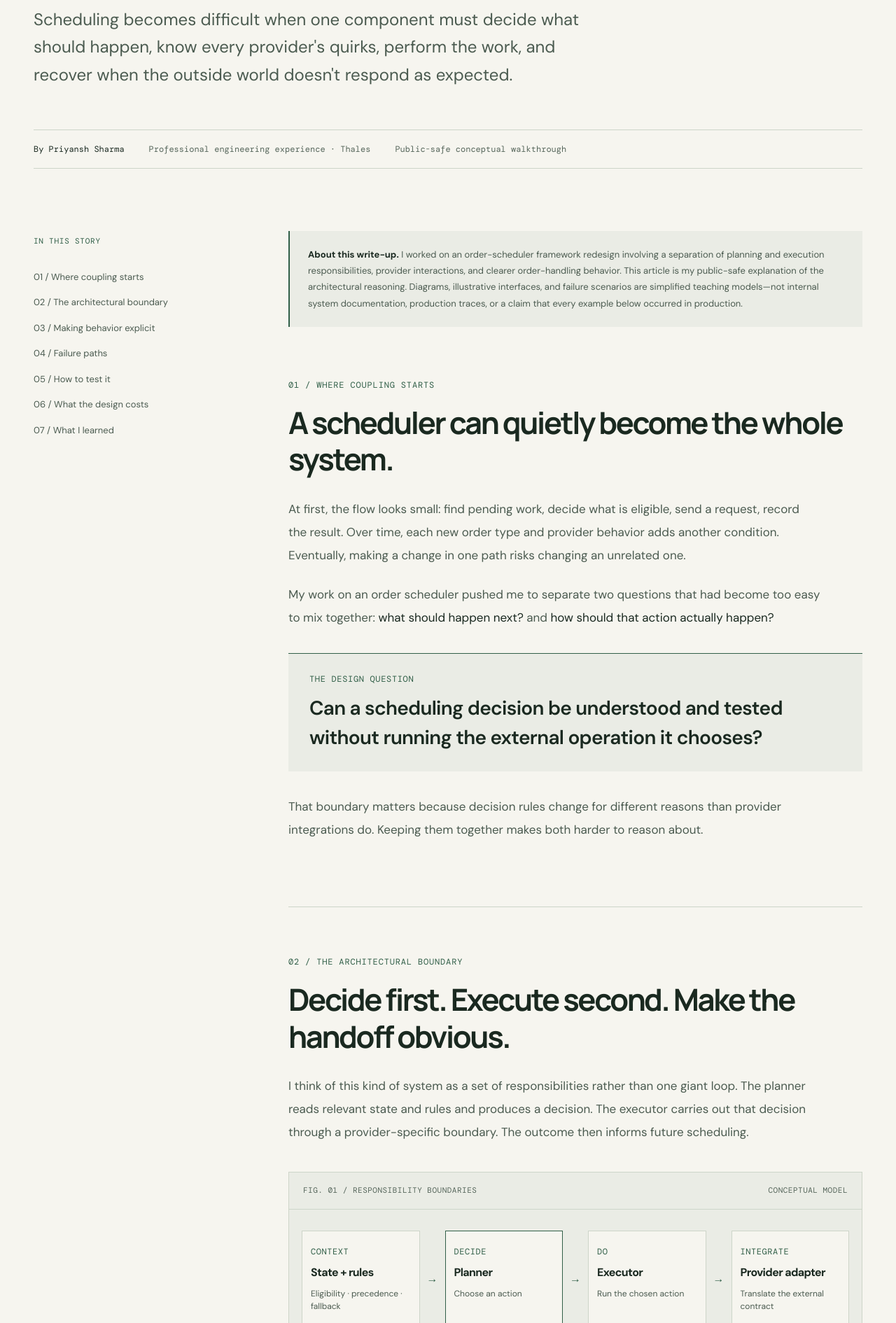
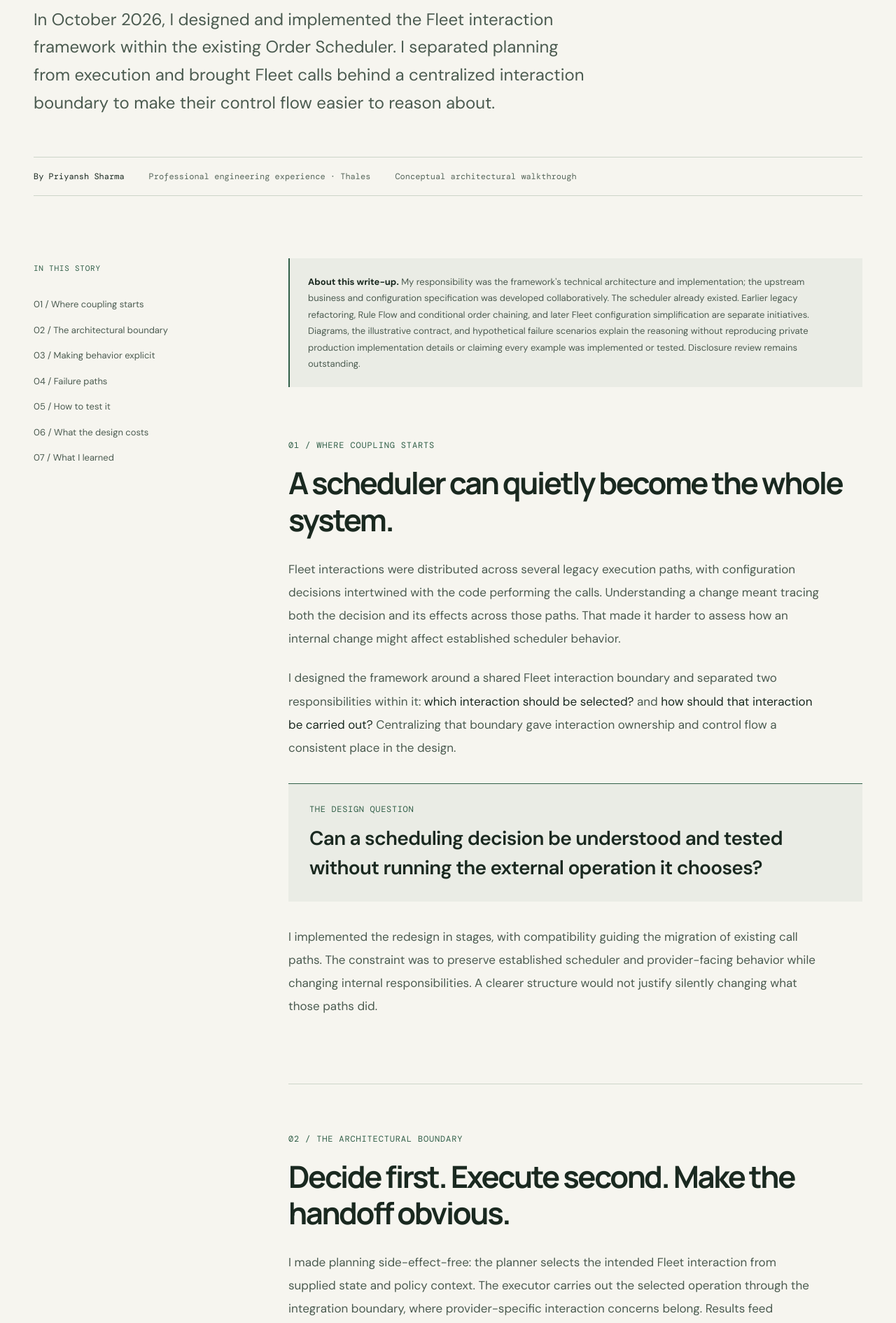
Before and after one commit to Priyansh-15/priyansh-15.github.io, an Astro site: page /work/order-scheduler in a window 1280 px wide. Shown: the part 521-2411 px from the top of the page at 70% size. Built offline with nearby package versions, Linux system fonts and the light colour scheme; Astro itself is replaced by a stand-in of ours.

Commit message:
content: clarify Fleet framework architecture and ownership

```diff
--- a/src/pages/work/order-scheduler/index.astro
+++ b/src/pages/work/order-scheduler/index.astro
@@ -14,9 +14,9 @@ const articleNavigation = [
   { href: '#reflection', label: '07 / What I learned' },
 ] as const;
 
-const title = 'Separating Decisions from Execution — Priyansh Sharma';
+const title = 'Redesigning Fleet Interactions — Priyansh Sharma';
 const description =
-  'A public-safe engineering case study about evolving an order scheduling system: planning, execution, provider boundaries, failure recovery, and explicit behavior.';
+  'An engineering account of the October 2026 Fleet interaction framework redesign within Order Scheduler, with conceptual illustrations of planning, execution, and integration boundaries.';
 const cases = [
   {
     id: '01',
@@ -91,43 +91,46 @@ const matrix = [
         <span>ORCHESTRATION · BACKEND ARCHITECTURE · RELIABILITY</span>
       </div>
       <h1>
-        Separating decisions from <em>execution.</em>
+        Redesigning Fleet <em>interactions.</em>
       </h1>
       <p class="case-standfirst">
-        Scheduling becomes difficult when one component must decide what should happen, know every
-        provider's quirks, perform the work, and recover when the outside world doesn't respond as
-        expected.
+        In October 2026, I designed and implemented the Fleet interaction framework within the
+        existing Order Scheduler. I separated planning from execution and brought Fleet calls behind
+        a centralized interaction boundary to make their control flow easier to reason about.
       </p>
       <div class="case-byline">
         <span>By Priyansh Sharma</span>
         <span>Professional engineering experience · Thales</span>
-        <span>Public-safe conceptual walkthrough</span>
+        <span>Conceptual architectural walkthrough</span>
       </div>
     </div>
     <div class="shell case-layout">
       <ArticleNavigation items={articleNavigation} />
       <article class="case-prose">
         <div class="case-disclosure">
-          <strong>About this write-up.</strong> I worked on an order-scheduler framework redesign
-          involving a separation of planning and execution responsibilities, provider interactions,
-          and clearer order-handling behavior. This article is my public-safe explanation of the
-          architectural reasoning. Diagrams, illustrative interfaces, and failure scenarios are
-          simplified teaching models—not internal system documentation, production traces, or a
-          claim that every example below occurred in production.
+          <strong>About this write-up.</strong> My responsibility was the framework's technical
+          architecture and implementation; the upstream business and configuration specification was
+          developed collaboratively. The scheduler already existed. Earlier legacy refactoring, Rule
+          Flow and conditional order chaining, and later Fleet configuration simplification are
+          separate initiatives. Diagrams, the illustrative contract, and hypothetical failure
+          scenarios explain the reasoning without reproducing private production implementation
+          details or claiming every example was implemented or tested. Disclosure review remains
+          outstanding.
         </div>
         <section id="problem" class="case-section">
           <p class="case-label">01 / WHERE COUPLING STARTS</p>
           <h2>A scheduler can quietly become the whole system.</h2>
           <p>
-            At first, the flow looks small: find pending work, decide what is eligible, send a
-            request, record the result. Over time, each new order type and provider behavior adds
-            another condition. Eventually, making a change in one path risks changing an unrelated
-            one.
+            Fleet interactions were distributed across several legacy execution paths, with
+            configuration decisions intertwined with the code performing the calls. Understanding a
+            change meant tracing both the decision and its effects across those paths. That made it
+            harder to assess how an internal change might affect established scheduler behavior.
           </p>
           <p>
-            My work on an order scheduler pushed me to separate two questions that had become too
-            easy to mix together: <em>what should happen next?</em> and{' '}
-            <em>how should that action actually happen?</em>
+            I designed the framework around a shared Fleet interaction boundary and separated two
+            responsibilities within it: <em>which interaction should be selected?</em> and{' '}
+            <em>how should that interaction be carried out?</em> Centralizing that boundary gave
+            interaction ownership and control flow a consistent place in the design.
           </p>
           <div class="case-highlight">
             <span>THE DESIGN QUESTION</span>
@@ -137,18 +140,21 @@ const matrix = [
             </strong>
           </div>
           <p>
-            That boundary matters because decision rules change for different reasons than provider
-            integrations do. Keeping them together makes both harder to reason about.
+            I implemented the redesign in stages, with compatibility guiding the migration of
+            existing call paths. The constraint was to preserve established scheduler and
+            provider-facing behavior while changing internal responsibilities. A clearer structure
+            would not justify silently changing what those paths did.
           </p>
         </section>
         <section id="boundary" class="case-section">
           <p class="case-label">02 / THE ARCHITECTURAL BOUNDARY</p>
           <h2>Decide first. Execute second. Make the handoff obvious.</h2>
           <p>
-            I think of this kind of system as a set of responsibilities rather than one giant loop.
-            The planner reads relevant state and rules and produces a decision. The executor carries
-            out that decision through a provider-specific boundary. The outcome then informs future
-            scheduling.
+            I made planning side-effect-free: the planner selects the intended Fleet interaction
+            from supplied state and policy context. The executor carries out the selected operation
+            through the integration boundary, where provider-specific interaction concerns belong.
+            Results feed subsequent orchestration decisions. This separation lets decision logic be
+            reasoned about and tested without performing the external operation.
           </p>
           <figure class="scheduler-figure">
             <div class="scheduler-figure-top">
@@ -203,9 +209,11 @@ const matrix = [
             </figcaption>
           </figure>
           <p>
-            The important artifact of this split is the <strong>decision contract</strong>. It
-            should identify an intended action and the context needed to execute it, without forcing
-            the executor to rediscover all the reasons it was selected.
+            The <strong>decision contract</strong> makes the handoff explicit: an intended action
+            and the context needed to execute it, without making the executor reconstruct the
+            selection policy. Supplied inputs can become stale before execution. Side-effect-free
+            planning does not make the whole scheduler independent of external state or establish
+            that a decision remains valid indefinitely.
           </p>
           <div class="scheduler-contract" aria-label="Illustrative planning contract">
             <div>
@@ -229,9 +237,11 @@ const matrix = [
           <p class="case-label">03 / EXPLICIT BEHAVIOR</p>
           <h2>Rules are part of the architecture, not an afterthought.</h2>
           <p>
-            Order handling becomes especially easy to misunderstand when rule-based work, individual
-            requests, and fleet-oriented actions coexist. The absence of a match is itself a case
-            worth specifying. So is whether an event, a result, or a notification should be emitted.
+            Here, rules mean the decision policies governing Fleet interactions: precedence,
+            fallback, result handling, and configuration. These are concerns of the framework
+            boundary; the separate Rule Flow and conditional order-chaining initiative is outside
+            this account. The cards below summarize conceptual questions, not specific policy
+            semantics or a claim that each behavior changed in this redesign.
           </p>
           <p>
             One useful habit from this work was to write down the expected behavior before changing
```
